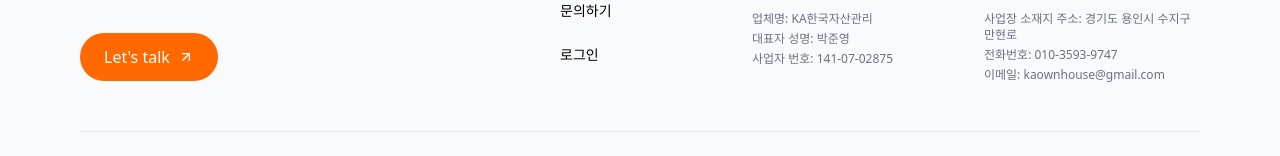
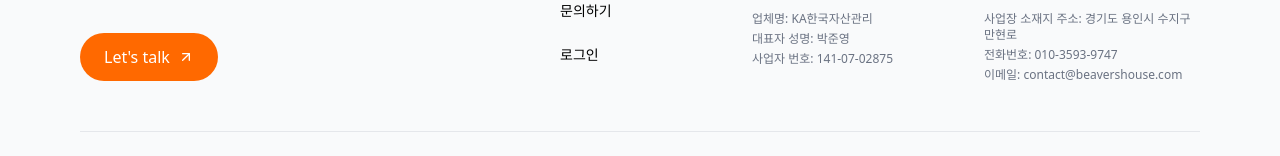
Before and after one commit to spagett1maker/double_zoop, a Next.js app: page / in a window 1280 px wide. Shown: the part 975-1131 px from the top of the page. Built offline with nearby package versions, Linux system fonts and the light colour scheme; no server answers.

Commit message:
fix footer email

```diff
--- a/src/app/[id]/page.tsx
+++ b/src/app/[id]/page.tsx
@@ -222,7 +222,7 @@ export default function House() {
               </div>
             </div> */}
 
-            <MapWithMarker address="서울특별시 강남구 학동로 426 (삼성동)" />
+            <MapWithMarker address="서울특별시 강남구 학동로 426 (삼성동), 본관" />
 
 
             <div className="mt-4 text-sm">
--- a/src/app/upload/page.tsx
+++ b/src/app/upload/page.tsx
@@ -119,13 +119,7 @@ export default function PropertyUploadPage() {
   useEffect(() => {
     // Check if user is authenticated and is a landlord
     if (!isLoading) {
-      if (!session) {
-        router.push("/login")
-      } else if (profile?.role !== "landlord") {
-        // Redirect to dashboard if not a landlord
-        router.push("/")
-        alert("Only landlords can upload property listings")
-      }
+
       console.log("user:", user)
     }
   }, [isLoading, session, user, router])
@@ -217,9 +211,7 @@ export default function PropertyUploadPage() {
   }
 
   // If no session or not a landlord, the useEffect will redirect
-  if (!session || profile?.role !== "landlord") {
-    return null
-  }
+
 
   // Rest of the component remains the same as before
   // ...
@@ -653,7 +645,6 @@ export default function PropertyUploadPage() {
                 </svg>
               </div>
               <div>
-                <p className="text-sm font-medium text-gray-900">{profile.nickname}</p>
                 <p className="text-sm text-gray-500">
                   {user?.user_metadata.role === "landlord" ? "임대인 (Landlord)" : ""}
                 </p>
--- a/src/components/footer.tsx
+++ b/src/components/footer.tsx
@@ -86,8 +86,8 @@ export default function Footer() {
                   <p>전화번호: 010-3593-9747</p>
                   <p>
                     이메일:{" "}
-                    <a href="mailto:kaownhouse@gmail.com" className="hover:underline">
-                      kaownhouse@gmail.com
+                    <a href="mailto:contact@beavershouse.com" className="hover:underline">
+                      contact@beavershouse.com
                     </a>
                   </p>
                 </div>
```
